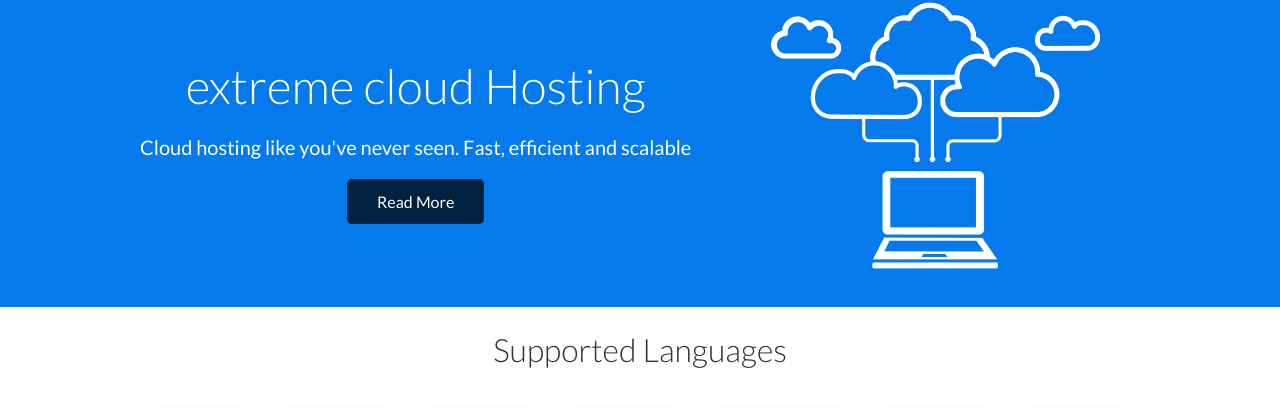
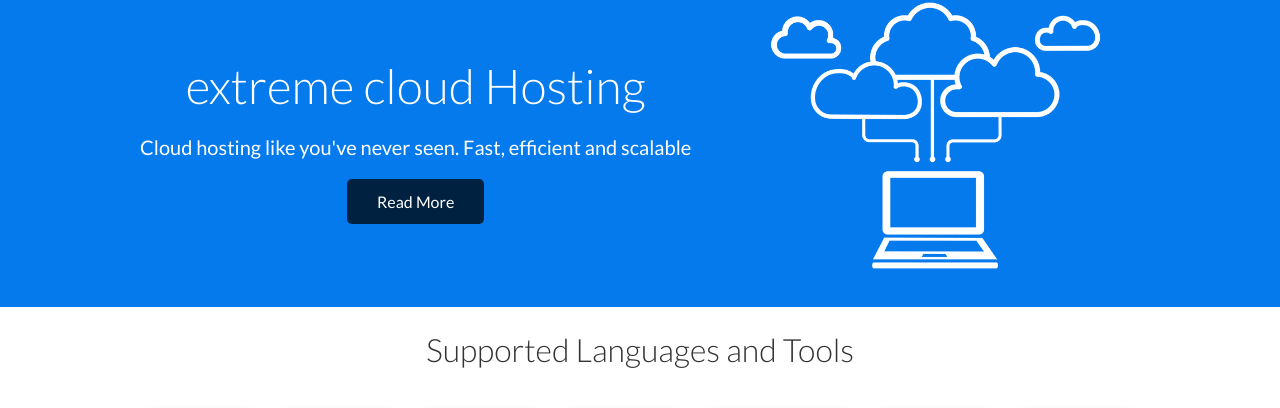
Before and after one commit to Sachintha-Samarathunga/Loruki-webpage, a plain HTML site: page Index.html in a window 1280 px wide. Shown: the part 1187-1595 px from the top of the page. Drawn offline with Linux system fonts and the light colour scheme.

Commit message:
Update index.html
hello

Co-Authored-By: kashyapa01 <143964597+kashyapa01@users.noreply.github.com>
Co-Authored-By: Thripple-K <143961874+Thripple-K@users.noreply.github.com>

```diff
--- a/Index.html
+++ b/Index.html
@@ -120,7 +120,7 @@
 
     <section class="languages">
         <h2 class="md text-center my-2">
-            Supported Languages
+            Supported Languages and Tools
         </h2>
         <div class="container flex">
             <div class="card">
```
